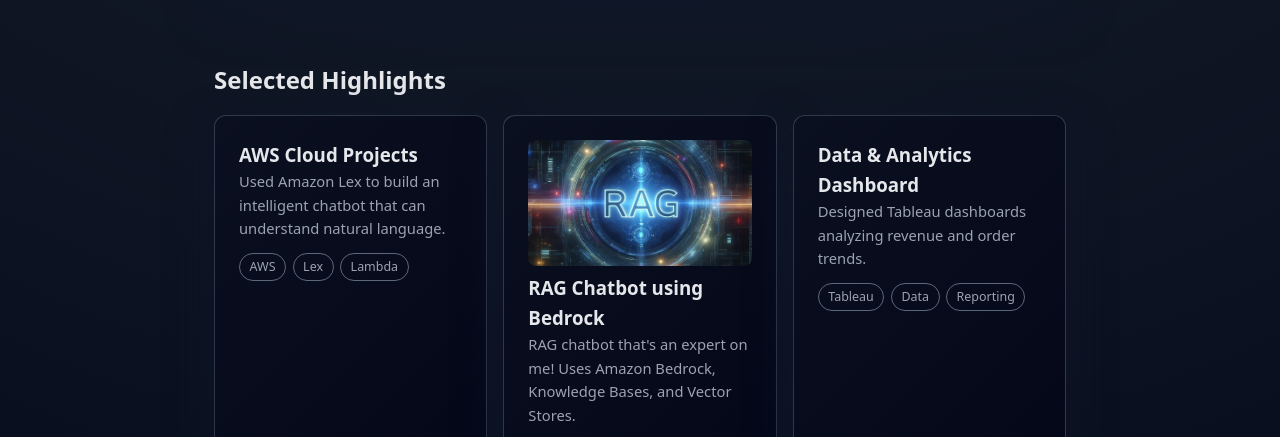
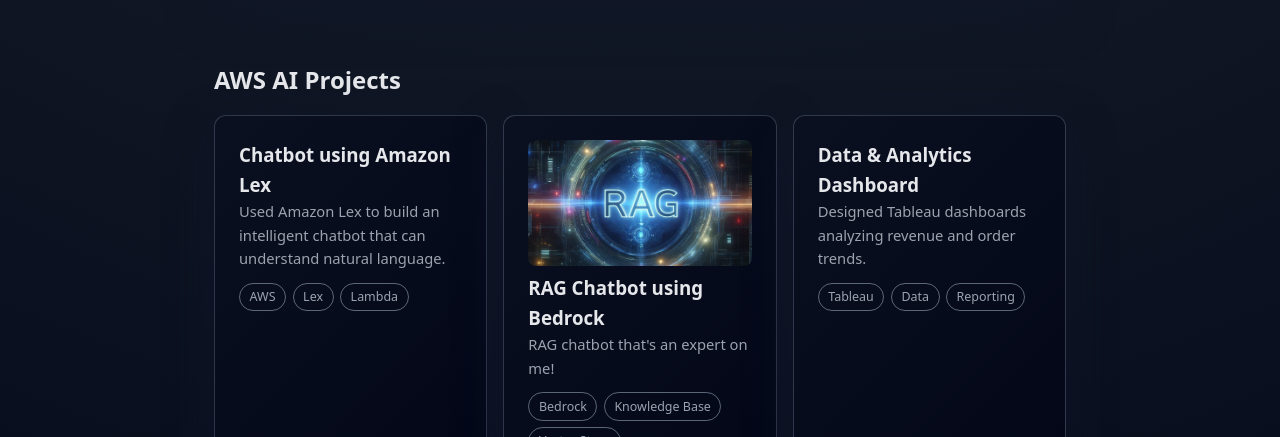
Before and after one commit to snehapaul16-sys/portfolio, a plain HTML site: page index.html in a window 1280 px wide. Shown: the part 1073-1510 px from the top of the page. Drawn offline with Linux system fonts and the light colour scheme.

Commit message:
update portfolio

```diff
--- a/index.html
+++ b/index.html
@@ -180,12 +180,12 @@
   </section>
 
   <section id="projects">
-    <h2 class="section-title">Selected Highlights</h2>
+    <h2 class="section-title">AWS AI Projects</h2>
     <div class="project-grid">
 
-      <!-- PROJECT 1 -->
+      <!-- AMAZON LEX PROJECT  -->
       <div class="card">
-        <h3>AWS Cloud Projects</h3>
+        <h3>Chatbot using Amazon Lex</h3>
         <p class="subtle">
           Used Amazon Lex to build an intelligent chatbot that can understand natural language.
         </p>
@@ -199,7 +199,7 @@
         <img src="images/rag.jpg" alt="RAG Chatbot Screenshot" style="width:100%; border-radius:8px;">
         <h3>RAG Chatbot using Bedrock</h3>
         <p class="subtle">
-          RAG chatbot that's an expert on me! Uses Amazon Bedrock, Knowledge Bases, and Vector Stores.
+          RAG chatbot that's an expert on me!
         </p>
         <div class="tag-list">
           <span class="tag">Bedrock</span>
```
